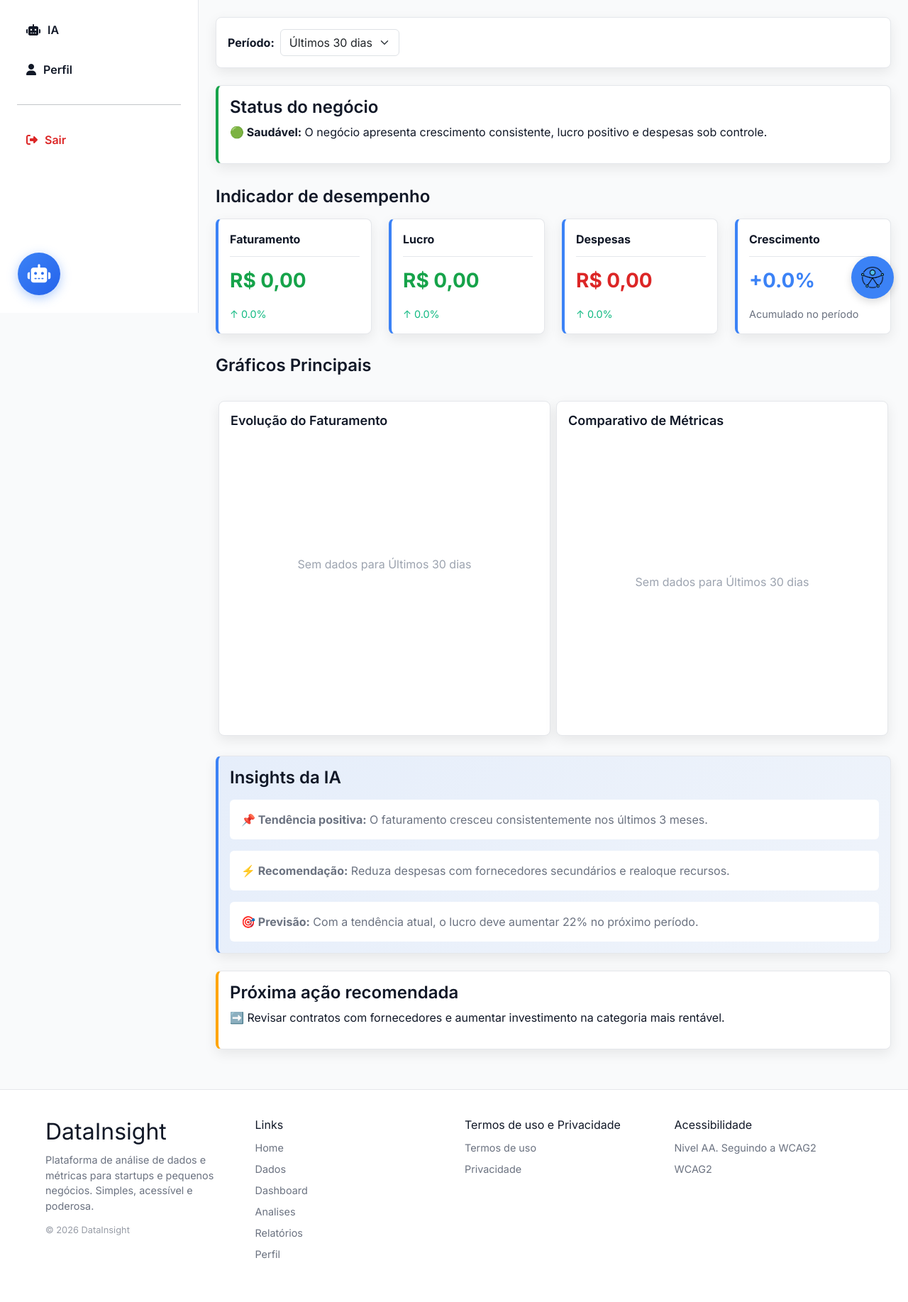
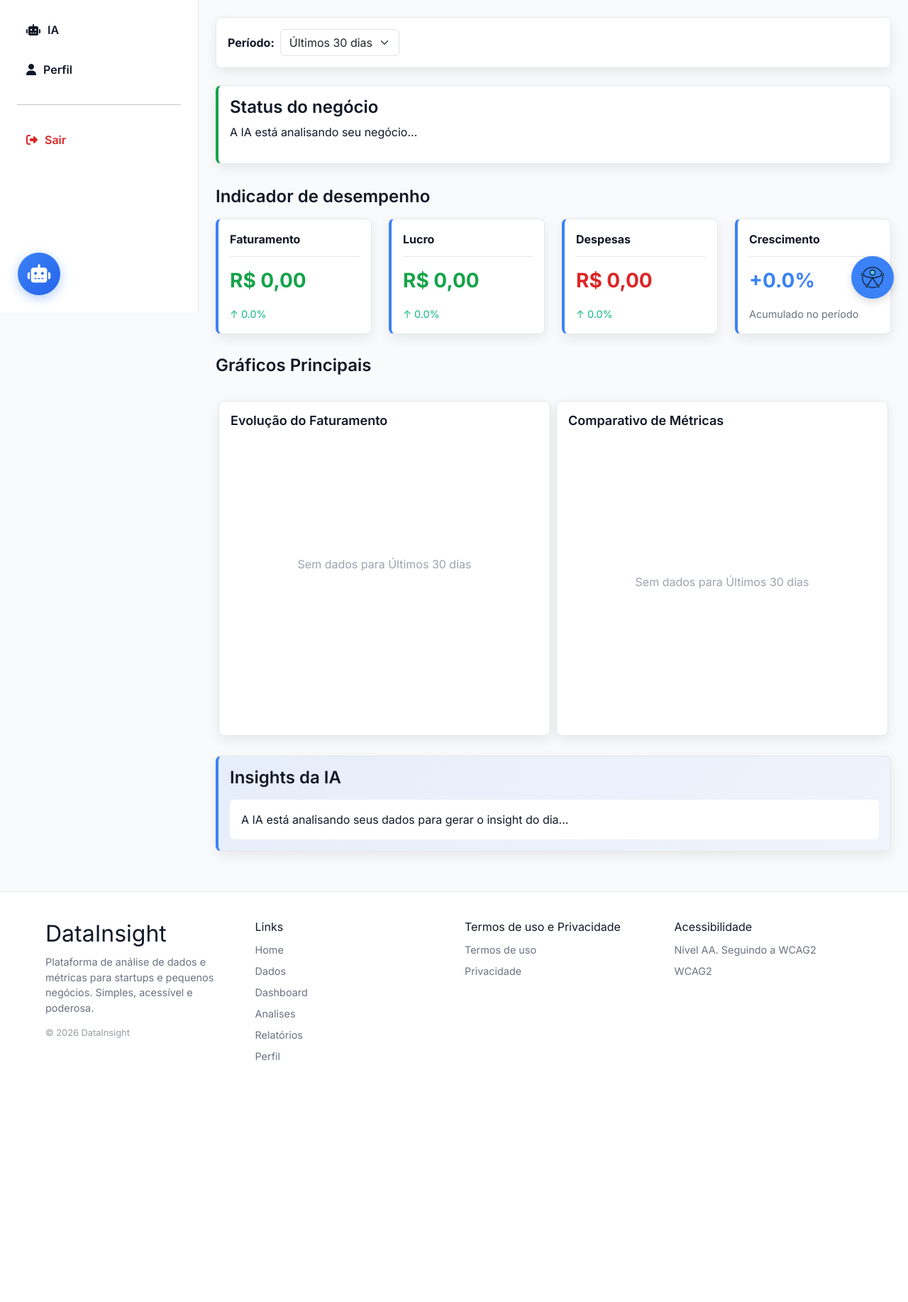
Before and after one commit to Ima23-d/-Projeto-Extensao_2.0, a Flask app: page /home in a window 1280 px wide. Shown: the part 359-2194 px from the top of the page at 71% size. After the commit the page ends 1854 px from the top, so only its background shows below. Run offline with Flask 3, Linux system fonts and the light colour scheme; the visitor is signed in with stand-in values (Sample User, id 1); data that the repository does not hold is empty; some libraries are stand-ins or nearby versions.

Commit message:
Update home.html

```diff
--- a/templates/home.html
+++ b/templates/home.html
@@ -70,10 +70,11 @@
           </section>
 
           <!-- STATUS DO NEGÓCIO -->
-          <section class="cartao mb-4" style="border-left: 4px solid var(--sucesso);">
+          <section class="cartao mb-4" id="status-negocio-section" style="border-left: 4px solid var(--sucesso);">
             <h2 class="h2">Status do negócio</h2>
-            <p><strong>🟢 Saudável:</strong> O negócio apresenta crescimento consistente, lucro positivo e despesas sob
-              controle.</p>
+            <div id="status-negocio-container" style="animation: pulse 2s infinite;">
+              <p style="color: var(--texto-secundario);"> A IA está analisando seu negócio...</p>
+            </div>
           </section>
 
           <!-- Alertas por enquanto sem -->
@@ -156,28 +157,20 @@
           <section class="cartao mb-4 w-100"
             style="background: linear-gradient(135deg, rgba(59, 130, 246, 0.1), rgba(59, 130, 246, 0.05)); border-left: 4px solid var(--primaria);">
             <h2 class="h2 mb-3">Insights da IA</h2>
-            <div class="d-flex flex-column gap-3">
-              <div class="p-3 rounded" style="background: var(--cartao);">
-                <p class="p mb-0"><strong>📌 Tendência positiva:</strong> O faturamento cresceu consistentemente nos
-                  últimos 3 meses.</p>
-              </div>
-              <div class="p-3 rounded" style="background: var(--cartao);">
-                <p class="p mb-0"><strong>⚡ Recomendação:</strong> Reduza despesas com fornecedores secundários e
-                  realoque recursos.</p>
-              </div>
-              <div class="p-3 rounded" style="background: var(--cartao);">
-                <p class="p mb-0"><strong>🎯 Previsão:</strong> Com a tendência atual, o lucro deve aumentar 22% no
-                  próximo período.</p>
+            <div id="container-insights-ia" class="d-flex flex-column gap-3">
+              <!-- Esqueleto de Carregamento -->
+              <div class="p-3 rounded" style="background: var(--cartao); animation: pulse 2s infinite;">
+                <p class="p mb-0" style="color: var(--texto-secundario);"> A IA está analisando seus dados para gerar o insight do dia...</p>
               </div>
             </div>
           </section>
 
 
-          <!-- PRÓXIMA AÇÃO -->
-          <section class="cartao mb-4" style="border-left: 4px solid orange;">
+
+          <!-- <section class="cartao mb-4" style="border-left: 4px solid orange;">
             <h2 class="h2">Próxima ação recomendada</h2>
             <p>➡️ Revisar contratos com fornecedores e aumentar investimento na categoria mais rentável.</p>
-          </section>
+          </section> -->
 
         </div>
       </main>
```
